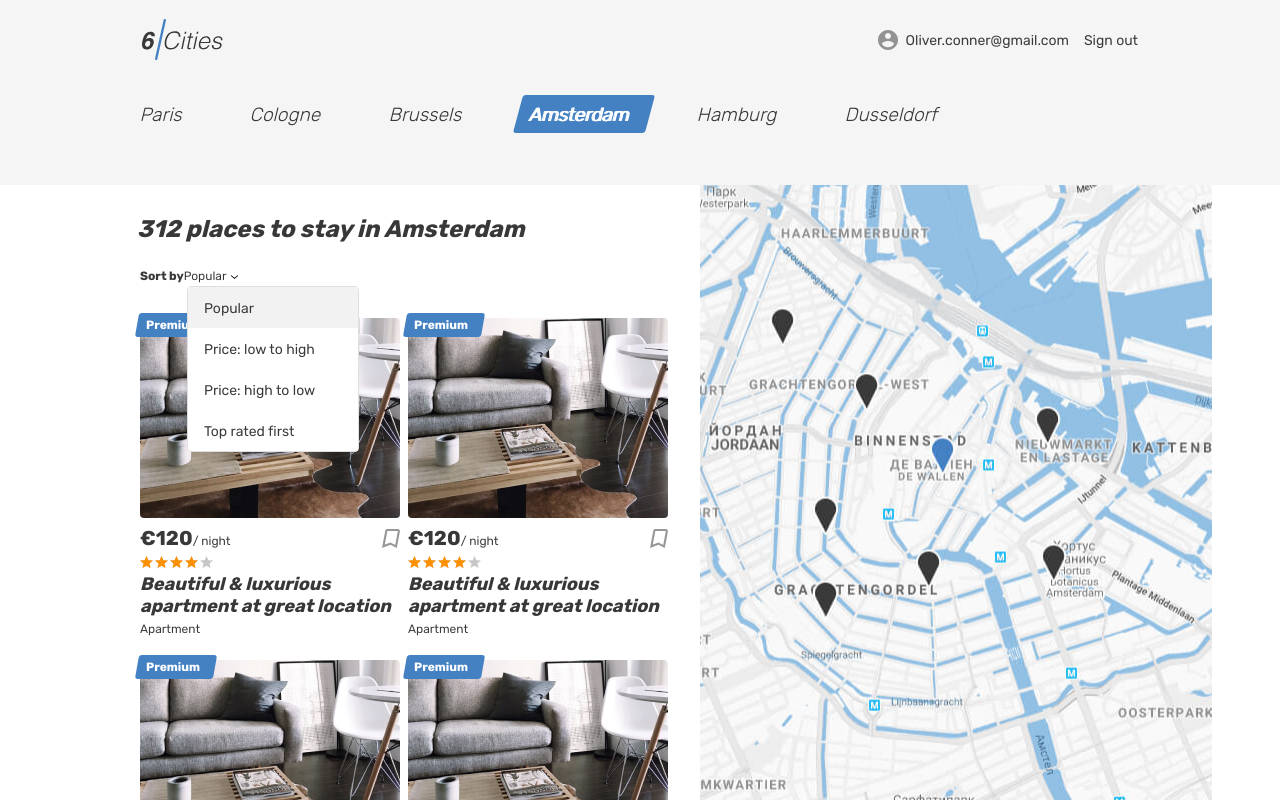
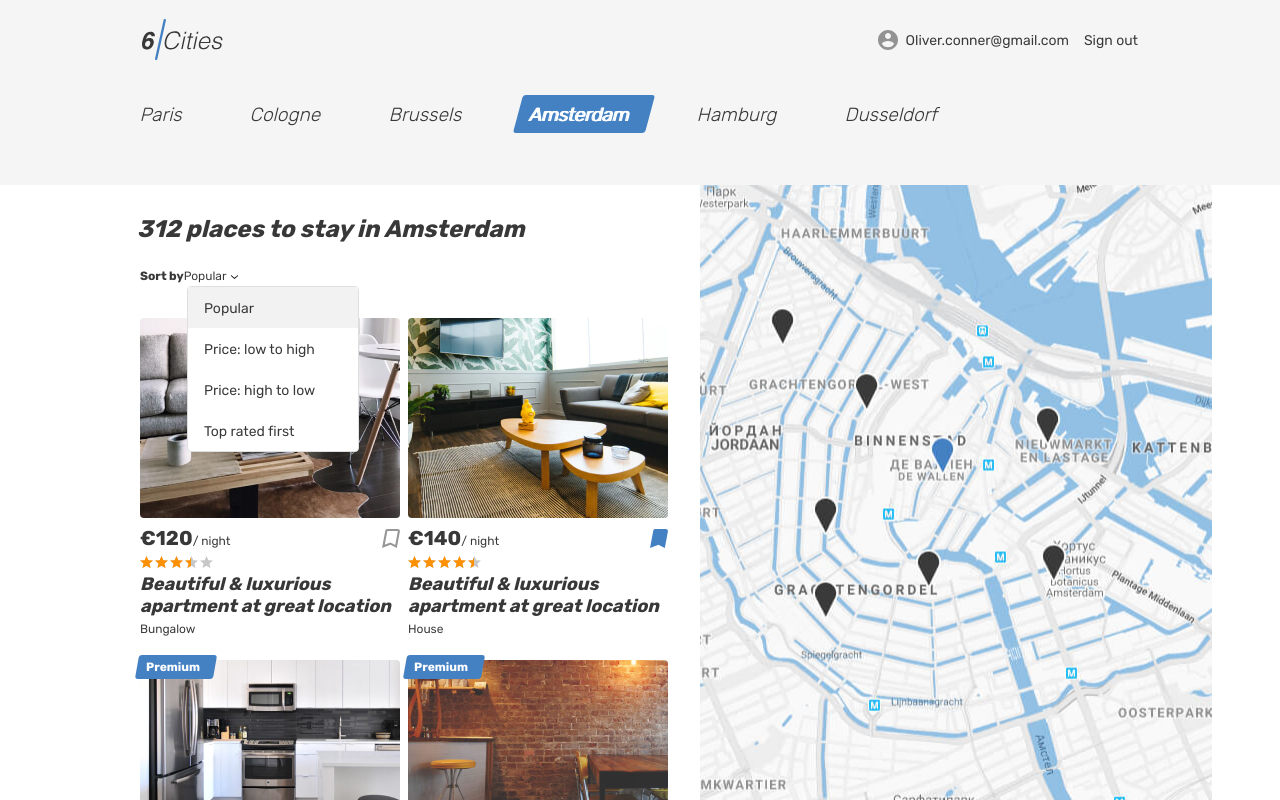
Before and after one commit to Shapovaloff/six-cities, a React (Create React App) app in the folder project/: page / in a window 1280 px wide. Built offline with nearby package versions, Linux system fonts and the light colour scheme.

Commit message:
3.4. Рефакторит компонент CardItem.

```diff
--- a/project/src/components/card-item/card-item.jsx
+++ b/project/src/components/card-item/card-item.jsx
@@ -1,23 +1,32 @@
 import React from 'react';
+import offerProp from '../app/offer.prop';
+import {getRating} from '../../utils';
+import {generatePath, Link} from 'react-router-dom';
+import {AppRoute} from '../../const';
 
-function CardItem() {
+function CardItem(props) {
+  const {offer} = props;
+  const {id, isPremium, rating, isFavorite, previewImage, price, type, title} = offer;
+
   return (
     <article className="cities__place-card place-card">
-      <div className="place-card__mark">
-        <span>Premium</span>
-      </div>
+      {isPremium && (
+        <div className="place-card__mark">
+          <span>Premium</span>
+        </div>
+      )}
       <div className="cities__image-wrapper place-card__image-wrapper">
-        <a href="#">
-          <img className="place-card__image" src="img/apartment-01.jpg" width="260" height="200" alt="Place image" />
-        </a>
+        <Link to={{pathname: generatePath(AppRoute.ROOM, {id})}}>
+          <img className="place-card__image" src={previewImage} width="260" height="200" alt={title} />
+        </Link>
       </div>
       <div className="place-card__info">
         <div className="place-card__price-wrapper">
           <div className="place-card__price">
-            <b className="place-card__price-value">&euro;120</b>
+            <b className="place-card__price-value">&euro;{price}</b>
             <span className="place-card__price-text">&#47;&nbsp;night</span>
           </div>
-          <button className="place-card__bookmark-button button" type="button">
+          <button className={`${isFavorite && 'place-card__bookmark-button--active'} place-card__bookmark-button button`} type="button">
             <svg className="place-card__bookmark-icon" width="18" height="19">
               <use xlinkHref="#icon-bookmark"/>
             </svg>
@@ -26,17 +35,21 @@ function CardItem() {
         </div>
         <div className="place-card__rating rating">
           <div className="place-card__stars rating__stars">
-            <span style={{width: '80%'}}/>
+            <span style={{width: getRating(rating)}}/>
             <span className="visually-hidden">Rating</span>
           </div>
         </div>
         <h2 className="place-card__name">
           <a href="#">Beautiful &amp; luxurious apartment at great location</a>
         </h2>
-        <p className="place-card__type">Apartment</p>
+        <p className="place-card__type">{type}</p>
       </div>
     </article>
   );
 }
 
+CardItem.propTypes = {
+  offer: offerProp,
+};
+
 export default CardItem;
--- a/project/src/const.js
+++ b/project/src/const.js
@@ -4,3 +4,6 @@ export const AppRoute ={
   FAVORITES: '/favorites',
   ROOM: '/offer/:id',
 };
+
+export const MAX_RATING = 5;
+export const MAX_PERCENT = 100;
--- /dev/null
+++ b/project/src/utils.js
@@ -0,0 +1,3 @@
+import {MAX_PERCENT, MAX_RATING} from './const';
+
+export const getRating = (rating) => `${(rating / MAX_RATING) * MAX_PERCENT}%`;
```
